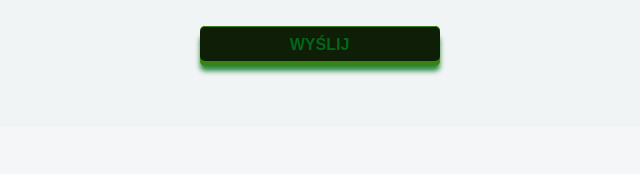
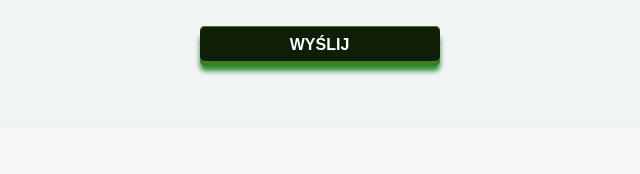
Before and after one commit to ZurisW/Projekt-HTML-CSS, a plain HTML site: page kontakt.html in a window 1280 px wide. Shown: the part 623-797 px from the top of the page, 335-975 px from the left. Drawn offline with Linux system fonts and the light colour scheme.

Commit message:
Uzupełnienie dokumentacji

```diff
--- a/style3.css
+++ b/style3.css
@@ -74,7 +74,7 @@ border: 1px solid black;
 #submit2 {
     padding: 10px;
     background-color: #0F1F07;
-    color: rgba(0, 117, 29, 0.836);
+    color: white;
     box-shadow: inset 0px 1px 0px #388312, 0px 5px 0px 0px #388312, 0px 10px 5px rgba(0, 117, 29, 0.836);
 }
 
```
Also changed, not shown: dokumentacja/widoki/kontakt 600px telefon.png, 5 other files.
